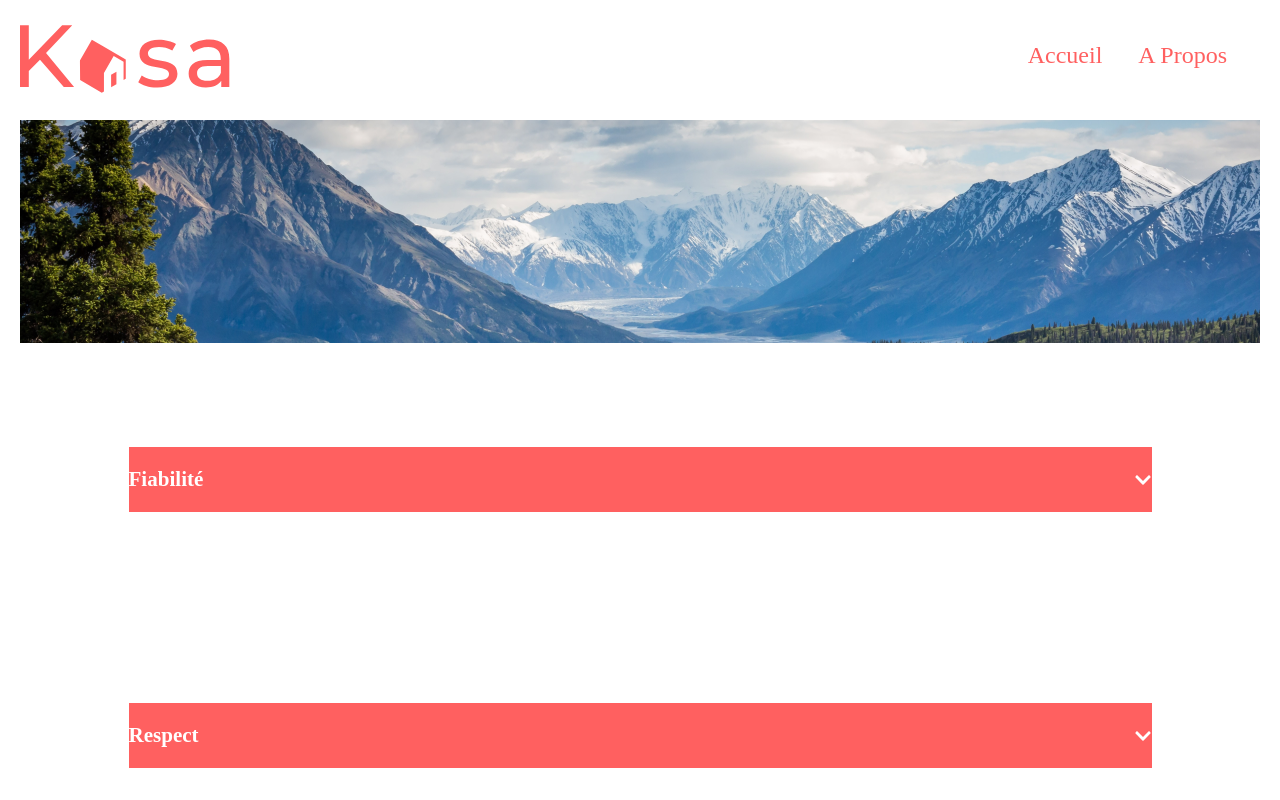
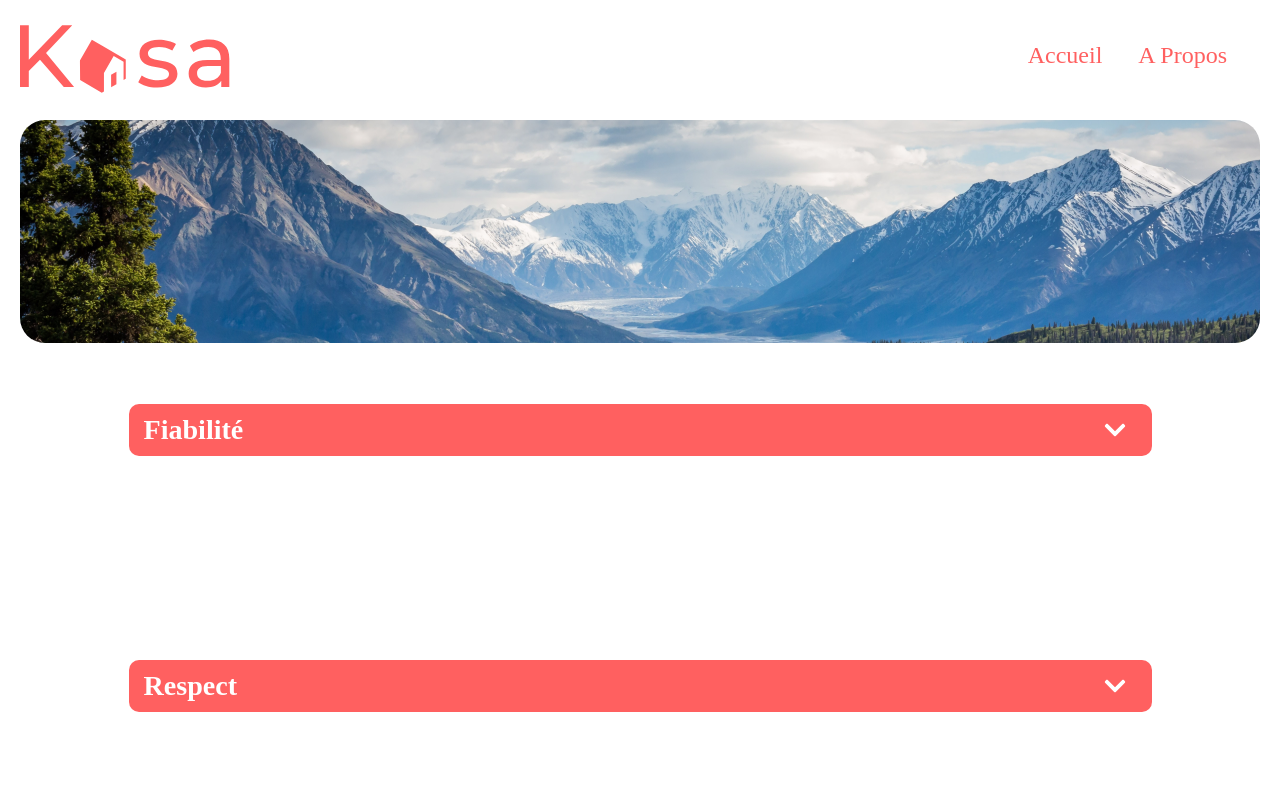
Before and after one commit to MLa2610GitHub/codeP7, a React (Create React App) app in the folder kasa/: page /about in a window 1280 px wide. Shown: the top 800 px of the page. Built offline with nearby package versions, Linux system fonts and the light colour scheme.

Commit message:
v1 mise en forme

```diff
--- a/kasa/src/Pages/About.jsx
+++ b/kasa/src/Pages/About.jsx
@@ -8,16 +8,16 @@ export default function About() {
   return (
     <>
       <section
-        className="section1-about"
+        className="about-banner"
         style={{ backgroundImage: `url(${background})` }}
       ></section>
 
       <section>
-        <div className="dropdown-about">
+        <div className="about-dropdown">
           {textAbout.map((textAbout) => {
             return (
-              <div className="dropdown-item-about">
-                <div className="rectangle-about">
+              <div className="about-dropdown-item">
+                <div className="about-rectangle">
                   <Dropdown
                     title={textAbout.title}
                     description={textAbout.description}
--- a/kasa/src/Styles/index.css
+++ b/kasa/src/Styles/index.css
@@ -67,14 +67,14 @@ a {
   background-image: url(../assets/eric-muhr-P_XxsdVgtpQ-unsplash.png);
   background-size: cover;
   background-repeat: no-repeat;
-  width: 1240px;
+  width: 100%;
   height: 223px;
   border-radius: 25px;
 }
 
 .home-banner img {
   position: relative;
-  width: 1240px;
+  width: 100%;
   height: 223px;
   opacity: 30%;
   mix-blend-mode: darken;
@@ -87,6 +87,7 @@ a {
   height: 223px;
   left: 100px;
   top: 171px;
+  border: solid 1px #f7f7f7;
   background: linear-gradient(
     180deg,
     rgba(255, 255, 255, 0) 0%,
@@ -96,16 +97,13 @@ a {
 
 .home-banner-text-bgd {
   display: flex;
+  justify-content: center;
+  align-items: center;
   width: 1240px;
   height: 223px;
 }
 
 .home-banner-text {
-  position: absolute;
-  left: 25.9%;
-  right: 25.14%;
-  top: 24.32%;
-  bottom: 69.04%;
   font-size: 48px;
   color: #ffffff;
   font-weight: 500;
@@ -114,12 +112,16 @@ a {
 
 .gallery {
   display: flex;
+  background: #f7f7f7;
+  border-radius: 25px;
 }
 
 .gallery-card {
   display: flex;
   flex-wrap: wrap;
   justify-content: space-between;
+  transition: 0.5s all ease-in-out;
+  background: #f7f7f7;
   border-radius: 10px;
 }
 .cover-home-link :hover {
@@ -127,33 +129,43 @@ a {
   border-radius: 10px;
 }
 .cover-home-card {
-  border-radius: 10px;
-  padding: 10px;
+  position: relative;
   height: 340px;
   width: 340px;
+  padding: 10px;
+  border-radius: 10px;
+  background: linear-gradient(
+    180deg,
+    rgba(255, 255, 255, 0) 0%,
+    rgba(0, 0, 0, 0.5) 100%
+  );
 }
 
 .cover-home-card-img {
   display: flex;
+  height: 100%;
+  width: 100%;
   border-radius: 10px;
 }
 
 .cover-img {
-  width: 340px;
-  height: 340px;
+  height: 100%;
+  width: 100%;
   object-fit: cover;
   object-position: center;
   border-radius: 10px;
 }
 
 .cover-home-card-title {
-  border-radius: 10px;
+  display: flex;
+  align-items: flex-end;
 }
 
 .cover-home-card-title h2 {
+  line-height: 142.6%;
+  margin-top: -40px;
   font-size: 18px;
   color: #ffffff;
-  margin-top: -40px;
 }
 
 /* FICHE LOGEMENT */
@@ -171,25 +183,19 @@ a {
 .container-slideshow {
   display: flex;
   position: relative;
-  margin: 0;
-  width: 1240px;
-  height: 415px;
 }
 
 .slides {
-  display: flex;
-  text-align: center;
-  align-self: center;
   height: 415px;
-  margin: auto;
+
   overflow: hidden;
-  border-radius: 10px;
+  border-radius: 25px;
   mix-blend-mode: normal;
 }
 
 .slides img {
   width: 100%;
-  object-fit: contain;
+  object-fit: cover;
   object-position: center;
 }
 
@@ -259,6 +265,7 @@ a {
 .txt-location-logement {
   color: #ff6060;
   font-size: 18px;
+  margin-top: -25px;
 }
 
 .tagging-logement {
@@ -310,6 +317,12 @@ a {
   justify-content: space-between;
 }
 
+.details-owner p {
+  font-weight: 500;
+  font-size: 18px;
+  padding-right: 10px;
+}
+
 .fiche-logement-host-picture {
   display: flex;
   justify-content: flex-end;
@@ -317,12 +330,15 @@ a {
   height: 64px;
   border-radius: 50%;
   background: #c4c4c4;
+  margin-right: 10px;
 }
 
 .rating {
   display: flex;
   justify-content: space-around;
   color: #ff6060;
+  font-size: 24px;
+  padding-top: 10px;
 }
 
 .dropdown-logement {
@@ -335,14 +351,13 @@ a {
 .dropdown-item-title {
   display: flex;
   justify-content: space-between;
+  align-items: center;
   font-size: 18px;
+  height: 52px;
   cursor: pointer;
   background-color: #ff6060;
   color: #ffffff;
-  left: 3.44%;
-  right: 78.35%;
-  top: 25%;
-  bottom: 25%;
+  border-radius: 10px;
 }
 
 .dropdown-chevron {
@@ -358,6 +373,7 @@ a {
   height: 249px;
   top: 42px;
   color: #ff6060;
+  font-size: 18px;
 }
 
 .dropdown-item-content-equipments {
@@ -367,21 +383,30 @@ a {
   height: 249px;
   top: 42px;
   color: #ff6060;
+  font-size: 18px;
 }
 
 /* PAGE ABOUT */
 
-.section1-about {
+.about-banner {
   display: flex;
   background-image: url(../assets/kalen-emsley-Bkci_8qcdvQ-unsplash.png);
   background-size: cover;
   background-repeat: no-repeat;
-  width: 1240px;
+  width: 100%;
   height: 223px;
-  left: 100px;
+  border-radius: 25px;
 }
 
-.dropdown-about {
+.about-banner img {
+  width: 100%;
+  height: 223px;
+  opacity: 30%;
+  mix-blend-mode: darken;
+  border-radius: 25px;
+}
+
+.about-dropdown {
   display: flex;
   flex-wrap: wrap;
   justify-content: center;
@@ -389,24 +414,37 @@ a {
   background: #ffffff;
 }
 
-.dropdown-item-about {
+.about-dropdown-item {
   display: flex;
   flex-direction: column;
   justify-content: center;
   width: 1023px;
+  height: 170px;
+}
 
-  top: 842px;
-  left: 208px;
-  color: #ff6060;
+.about-rectangle {
+  height: 47px;
+}
+
+.dropdown {
   border-radius: 5px;
 }
 
-.rectangle-about {
-  height: 47px;
-  width: 1023px;
-  left: 0px;
-  top: 0px;
-  border-radius: 5px;
+.dropdown-item-title {
+  padding-left: 15px;
+  font-weight: 500;
+  font-size: 24px;
+  line-height: 142.6%;
+}
+
+.dropdown-chevron {
+  padding-right: 25px;
+}
+
+.dropdown-item-content {
+  font-weight: 400;
+  font-size: 24px;
+  line-height: 142.6%;
   color: #ff6060;
 }
 
```
